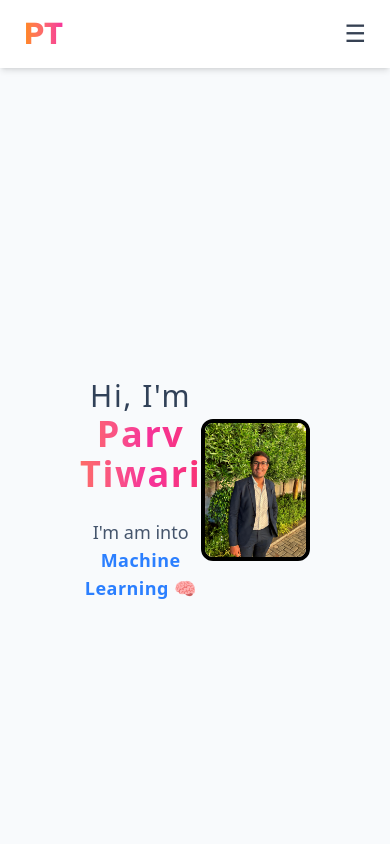
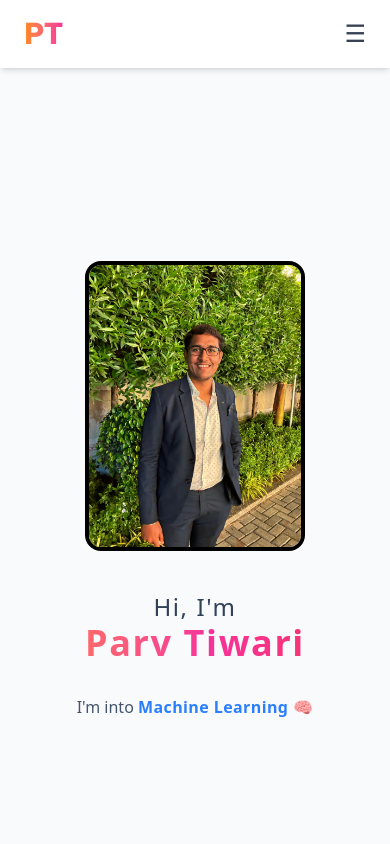
Before and after one commit to ParvTiwari/Portfolio-PT, a Next.js app: page / in a window 390 px wide. Shown: the top 844 px of the page. Built offline with nearby package versions, Linux system fonts and the light colour scheme.

Commit message:
feat(home): make hero section fully responsive and mobile-friendly

```diff
--- a/src/components/Profile.jsx
+++ b/src/components/Profile.jsx
@@ -54,21 +54,42 @@ export default function Profile(){
 
     return (
         <section id="home" className="scroll-mt-24 md:scroll-mt-28">
-            <div className="flex items-center justify-between min-h-screen px-6 md: px-20">
-                <div ref={textRef} className="text-center md:text-left max-w-2xl tracking-widest">
-                    <h1 className=" mb-6 text-slate-700 text-3xl sm:text-2xl"> Hi, I'm{" "} <span className="relative block sm:inline text-4xl sm:text-6xl md:text-7xl font-extrabold bg-gradient-to-r from-orange-400 via-pink-500 to-red-500 bg-[length:200%_200%] bg-clip-text text-transparent animate-gradient group"> Parv Tiwari <span className=" absolute left-0 -bottom-1 h-[4px] w-0 bg-gradient-to-r from-orange-400 to-pink-500 transition-all duration-500 group-hover:w-full" /></span> </h1>
-                    <h2 className="tracking-normal text-lg sm:text-xl md:text-2xl text-slate-600"> I'm am into <span ref={roleRef} className="tracking-wide sm:inline font-semibold text-blue-500 mt-2 sm:mt-0"></span> </h2>
+            <div className="flex flex-col-reverse md:flex-row items-center justify-center md:justify-between min-h-screen px-6 md:px-20 gap-10">
+
+            {/* Text */}
+            <div
+                ref={textRef}
+                className="text-center md:text-left max-w-2xl tracking-widest"
+            >
+                <h1 className="mb-6 text-slate-700 text-2xl sm:text-3xl">
+                Hi, I'm{" "}
+                <span className="relative block sm:inline text-4xl sm:text-6xl md:text-7xl font-extrabold bg-gradient-to-r from-orange-400 via-pink-500 to-red-500 bg-[length:200%_200%] bg-clip-text text-transparent animate-gradient group">
+                    Parv Tiwari
+                    <span className="absolute left-0 -bottom-1 h-[4px] w-0 bg-gradient-to-r from-orange-400 to-pink-500 transition-all duration-500 group-hover:w-full" />
+                </span>
+                </h1>
+
+                <h2 className="tracking-normal text-base sm:text-lg md:text-2xl text-slate-600">
+                I'm into{" "}
+                <span
+                    ref={roleRef}
+                    className="tracking-wide font-semibold text-blue-500 inline-block mt-2 sm:mt-0"
+                />
+                </h2>
             </div>
-                <div ref={imageRef}>
+
+            {/* Image */}
+            <div ref={imageRef} className="flex justify-center md:justify-end">
                 <Image
                 src="/parv.jpeg"
                 alt="Parv Tiwari"
-                        width={300}
-                        height={300}
+                width={280}
+                height={280}
                 priority
-                        className="rounded-xl border-4 border-black block"
+                className="rounded-2xl border-4 border-black object-cover w-[220px] sm:w-[260px] md:w-[300px]"
                 />
             </div>
+
             </div>
         </section>
     );
```
Lines whose indentation alone changed are shown as unchanged.
